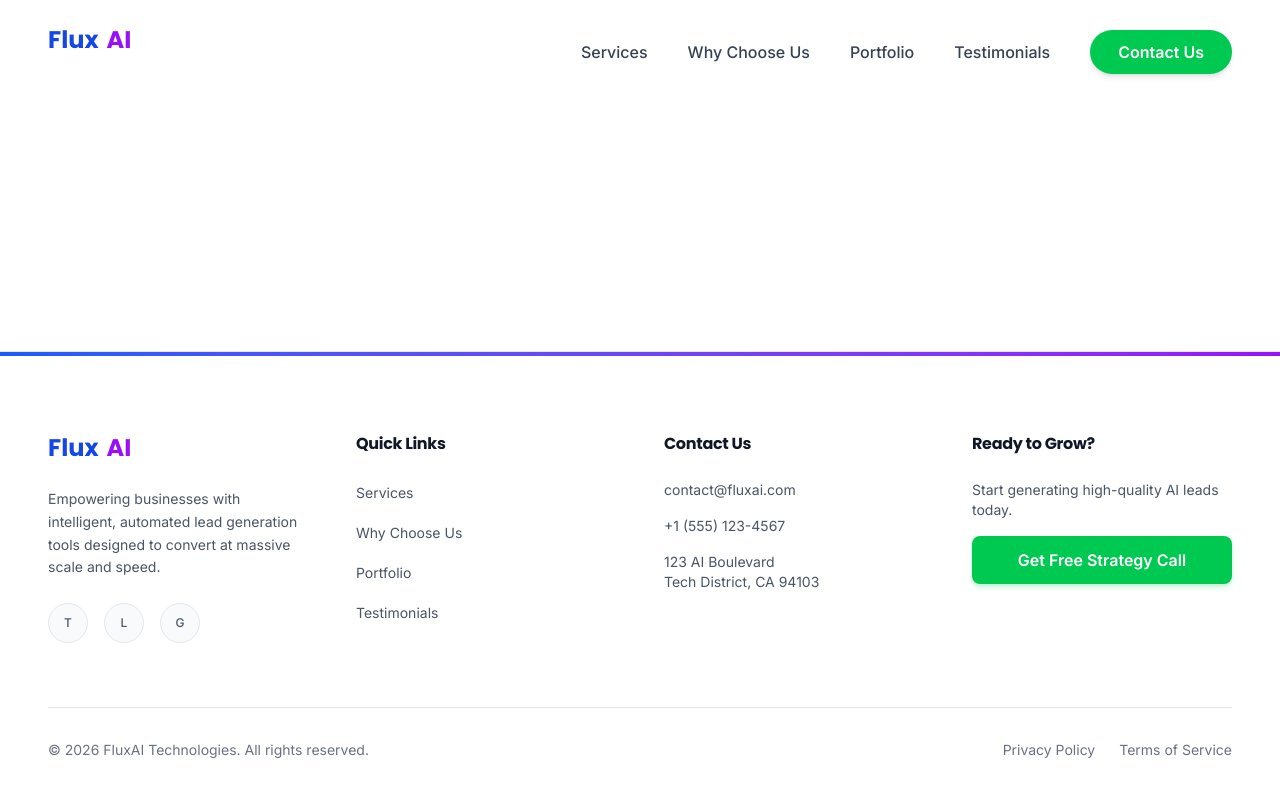
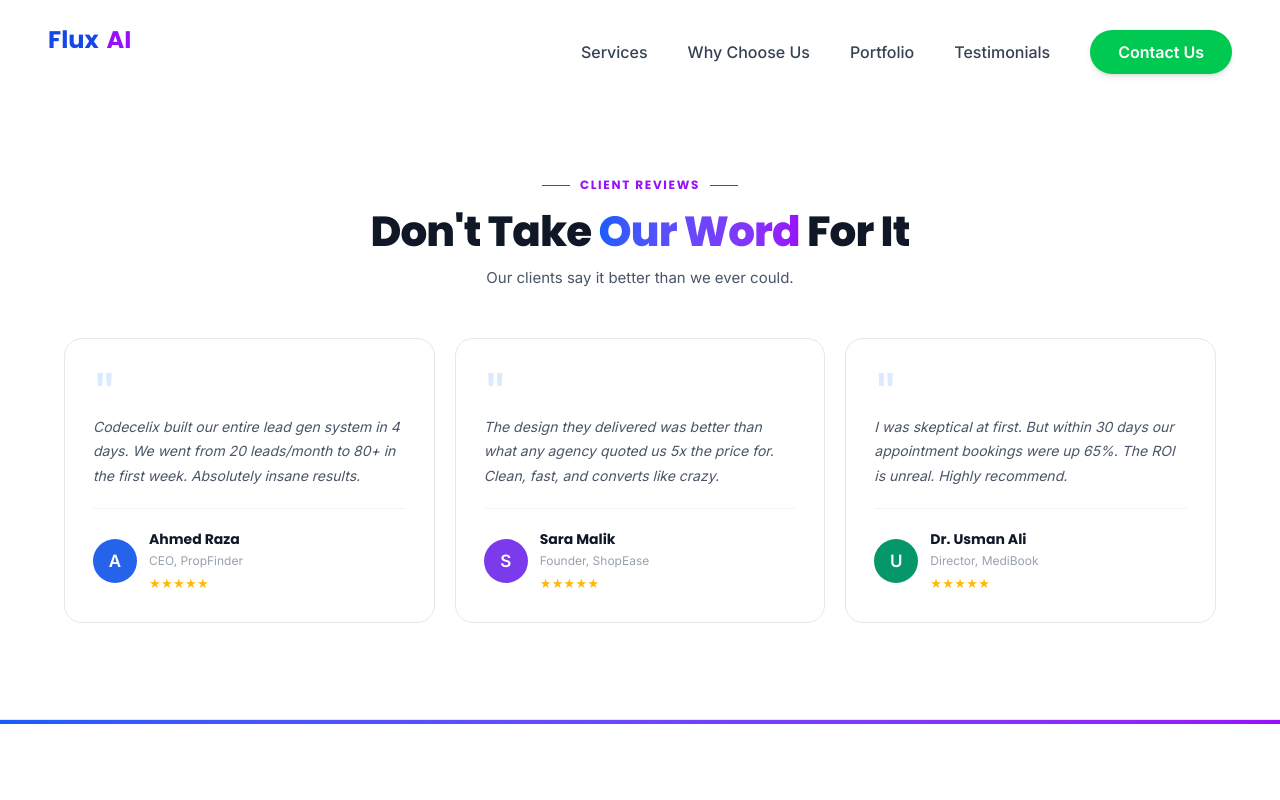
Before and after one commit to Asadwasee/ai-lead-generation, a React (Vite) app: page /testimonials in a window 1280 px wide. Shown: the top 800 px of the page. Built offline with nearby package versions, Linux system fonts and the light colour scheme.

Commit message:
Created Testimonial Card and Testimonials Section

```diff
--- a/src/App.jsx
+++ b/src/App.jsx
@@ -6,23 +6,25 @@ import Home from './pages/Home';
 import ServicesSection from './components/sections/ServicesSection';
 import WhyChooseUs from './components/sections/WhyChooseUs';
 import PortfolioSection from './components/sections/PortfolioSection';
-import Form from './components/sections/Form'; // Contact section
+import TestimonialsSection from './components/sections/TestimonialsSection';
+import Form from './components/sections/Form';
 
 function App() {
   return (
     <Router>
       <div className="flex flex-col min-h-screen">
         <Navbar />
-        <main className="flex-grow pt-20"> {/* pt-20 taake content navbar ke peeche na chupe */}
+        <main className="flex-grow pt-20">
           <Routes>
             <Route path="/" element={<Home />} />
             <Route path="/services" element={<ServicesSection />} />
             <Route path="/why-us" element={<WhyChooseUs />} />
             <Route path="/portfolio" element={<PortfolioSection />} />
+            <Route path="/testimonials" element={<TestimonialsSection />} />
             <Route path="/contact" element={<Form />} />
           </Routes>
         </main>
-        { <Footer /> }
+        <Footer />
       </div>
     </Router>
   );
--- /dev/null
+++ b/src/components/cards/TestimonialCard.jsx
@@ -0,0 +1,43 @@
+import { motion } from "framer-motion";
+
+const TestimonialCard = ({ text, name, role, avatar, avatarBg, rating, index }) => {
+  return (
+    <motion.div
+      initial={{ opacity: 0, y: 40 }}
+      whileInView={{ opacity: 1, y: 0 }}
+      viewport={{ once: true, margin: "-50px" }}
+      transition={{ duration: 0.55, delay: index * 0.1, ease: [0.22, 1, 0.36, 1] }}
+      whileHover={{ y: -5 }}
+      className="group bg-white rounded-[18px] p-7 border border-gray-200
+                 transition-all duration-300 hover:shadow-[0_16px_40px_rgba(37,99,235,0.1)]
+                 hover:border-blue-200"
+    >
+      <div className="text-[44px] leading-none font-black text-blue-100 mb-1
+                      group-hover:text-blue-200 transition-colors duration-300">
+        "
+      </div>
+      <p className="text-[14px] text-gray-600 leading-[1.75] italic">{text}</p>
+      <div className="border-t border-gray-100 mt-5 pt-5 flex items-center gap-3">
+        <div
+          className="w-11 h-11 rounded-full flex items-center justify-center
+                     text-white font-extrabold text-[17px] flex-shrink-0"
+          style={{ background: avatarBg }}
+        >
+          {avatar}
+        </div>
+        <div>
+          <div className="text-[14px] font-bold text-gray-900"
+               style={{ fontFamily: "'Poppins', sans-serif" }}>
+            {name}
+          </div>
+          <div className="text-[12px] text-gray-400 mt-0.5">{role}</div>
+          <div className="text-[13px] text-amber-400 tracking-wide mt-1">
+            {"★".repeat(rating)}
+          </div>
+        </div>
+      </div>
+    </motion.div>
+  );
+};
+
+export default TestimonialCard;
--- /dev/null
+++ b/src/components/sections/TestimonialsSection.jsx
@@ -0,0 +1,47 @@
+import { motion } from "framer-motion";
+import TestimonialCard from "../cards/TestimonialCard";
+import { testimonials } from "../../data/testimonialsData";
+
+const TestimonialsSection = () => {
+  return (
+    <section id="testimonials" className="py-24 px-[5%] bg-white">
+      <div className="max-w-[1200px] mx-auto">
+        <motion.div
+          initial={{ opacity: 0, y: 28 }}
+          whileInView={{ opacity: 1, y: 0 }}
+          viewport={{ once: true }}
+          transition={{ duration: 0.6, ease: [0.22, 1, 0.36, 1] }}
+          className="text-center mb-12"
+        >
+          <div className="flex items-center justify-center gap-2.5 mb-3.5">
+            <div className="h-px w-7 bg-purple-600" />
+            <span className="text-[12px] font-bold tracking-[0.14em] uppercase text-purple-600"
+                  style={{ fontFamily: "'Poppins', sans-serif" }}>
+              Client Reviews
+            </span>
+            <div className="h-px w-7 bg-purple-600" />
+          </div>
+          <h2 className="text-[42px] font-extrabold leading-[1.12] tracking-[-0.02em] text-gray-900"
+              style={{ fontFamily: "'Poppins', sans-serif" }}>
+            Don't Take{" "}
+            <span className="bg-gradient-to-r from-blue-600 to-purple-600 bg-clip-text text-transparent">
+              Our Word
+            </span>{" "}
+            For It
+          </h2>
+          <p className="text-[15px] text-gray-600 mt-3">
+            Our clients say it better than we ever could.
+          </p>
+        </motion.div>
+
+        <div className="grid grid-cols-1 md:grid-cols-3 gap-5">
+          {testimonials.map((t, index) => (
+            <TestimonialCard key={t.id} index={index} {...t} />
+          ))}
+        </div>
+      </div>
+    </section>
+  );
+};
+
+export default TestimonialsSection;
--- /dev/null
+++ b/src/data/testimonialsData.js
@@ -0,0 +1,29 @@
+export const testimonials = [
+  {
+    id: 1,
+    text: "Codecelix built our entire lead gen system in 4 days. We went from 20 leads/month to 80+ in the first week. Absolutely insane results.",
+    name: "Ahmed Raza",
+    role: "CEO, PropFinder",
+    avatar: "A",
+    avatarBg: "#2563EB",
+    rating: 5,
+  },
+  {
+    id: 2,
+    text: "The design they delivered was better than what any agency quoted us 5x the price for. Clean, fast, and converts like crazy.",
+    name: "Sara Malik",
+    role: "Founder, ShopEase",
+    avatar: "S",
+    avatarBg: "#7C3AED",
+    rating: 5,
+  },
+  {
+    id: 3,
+    text: "I was skeptical at first. But within 30 days our appointment bookings were up 65%. The ROI is unreal. Highly recommend.",
+    name: "Dr. Usman Ali",
+    role: "Director, MediBook",
+    avatar: "U",
+    avatarBg: "#059669",
+    rating: 5,
+  },
+];
--- a/src/pages/Home.jsx
+++ b/src/pages/Home.jsx
@@ -1,13 +1,18 @@
 import Hero from '../components/sections/Hero';
+import ServicesSection from '../components/sections/ServicesSection';
 import WhyChooseUs from '../components/sections/WhyChooseUs';
 import PortfolioSection from '../components/sections/PortfolioSection';
+import TestimonialsSection from '../components/sections/TestimonialsSection';
 import LeadCaptureForm from '../components/sections/Form';
+
 export default function Home() {
   return (
     <main>
       <Hero />
+      <ServicesSection />
       <WhyChooseUs />
       <PortfolioSection />
+      <TestimonialsSection />
       <LeadCaptureForm />
     </main>
   );
```
